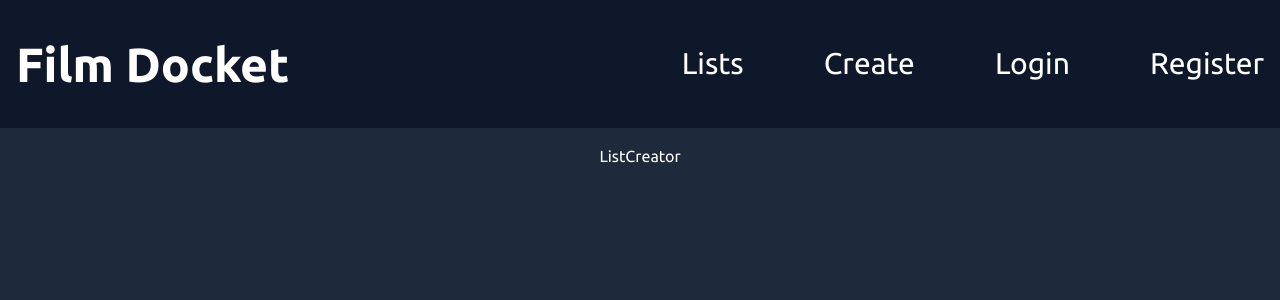
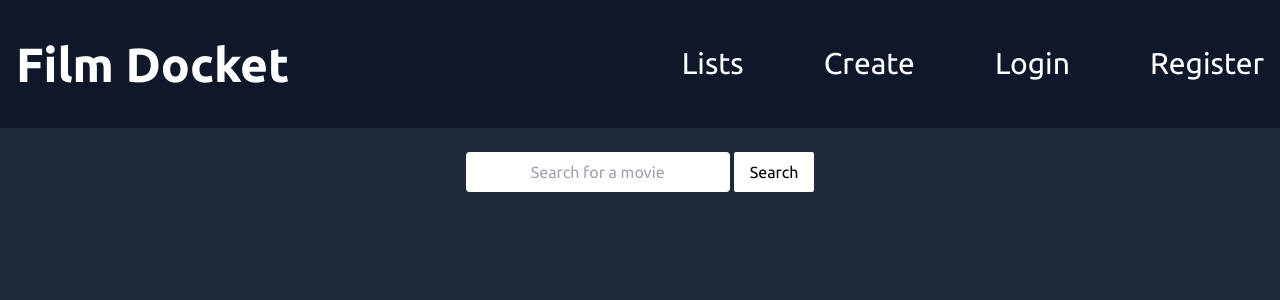
Before and after one commit to johnnybejar/movies, a React (Vite) app in the folder client/: page /create in a window 1280 px wide. Shown: the top 300 px of the page. Built offline with nearby package versions, Linux system fonts and the light colour scheme; no server answers.

Commit message:
implemented tmdb api call service - search not yet implemented

```diff
--- a/client/src/components/Header.tsx
+++ b/client/src/components/Header.tsx
@@ -1,7 +1,7 @@
 import { Link } from "react-router-dom";
 import authService from "../features/auth/authService";
 import { useEffect, useContext } from "react";
-import { useAuth } from "../features/AuthProvider";
+import { useAuth } from "../features/auth/AuthProvider";
 
 function Header() {
   const { auth, setAuth } = useAuth();
--- /dev/null
+++ b/client/src/features/lists/searchService.ts
@@ -0,0 +1,24 @@
+import axios from "axios";
+
+const API_KEY = import.meta.env.VITE_API_KEY;
+const ACCESS_TOKEN = import.meta.env.VITE_API_READ_ACCESS_TOKEN;
+
+const axiosClient = axios.create({
+  baseURL: "https://api.themoviedb.org/3/search/movie?query=",
+});
+
+async function searchMovie(query: string) {
+  const response = await axiosClient.get(
+    query + "&include_adult=true&language=en-US&page=1",
+    {
+      headers: {
+        Accept: "application/json",
+        Authorization: "Bearer " + ACCESS_TOKEN,
+      },
+    }
+  );
+
+  return response.data;
+}
+
+export default searchMovie;
--- a/client/src/main.tsx
+++ b/client/src/main.tsx
@@ -1,7 +1,7 @@
 import React from "react";
 import ReactDOM from "react-dom/client";
 import App from "./App.tsx";
-import { AuthProvider } from "./features/AuthProvider.tsx";
+import { AuthProvider } from "./features/auth/AuthProvider.tsx";
 import { QueryClient, QueryClientProvider } from "@tanstack/react-query";
 
 const queryClient = new QueryClient();
--- a/client/src/pages/ListCreator.tsx
+++ b/client/src/pages/ListCreator.tsx
@@ -1,9 +1,41 @@
 import { useState } from "react";
+import searchMovie from "../features/lists/searchService";
 
 function ListCreator() {
   const [search, setSearch] = useState<string>("");
+  const [results, setResults] = useState({});
 
-  return <div>ListCreator</div>;
+  function searchResults() {
+    const res = searchMovie(search);
+    console.log(res);
+  }
+
+  const onChange = (e: React.ChangeEvent) => {
+    const element = e.currentTarget as HTMLInputElement;
+    setSearch(() => element.value);
+  };
+
+  return (
+    <>
+      <div className="flex m-2 gap-1">
+        <input
+          className="rounded h-10 p-2 text-center text-black"
+          type="text"
+          id="search"
+          name="search"
+          value={search}
+          placeholder="Search for a movie"
+          onChange={onChange}
+        ></input>
+        <button
+          className="bg-white text-black rounded-sm px-4 hover:bg-gray-300 transition-all"
+          onSubmit={searchResults}
+        >
+          Search
+        </button>
+      </div>
+    </>
+  );
 }
 
 export default ListCreator;
--- a/client/src/pages/Login.tsx
+++ b/client/src/pages/Login.tsx
@@ -2,7 +2,7 @@ import { useState, useContext } from "react";
 import { useNavigate } from "react-router-dom";
 import { FaSignInAlt } from "react-icons/fa";
 import authService from "../features/auth/authService";
-import { useAuth } from "../features/AuthProvider";
+import { useAuth } from "../features/auth/AuthProvider";
 import { AxiosError } from "axios";
 
 interface UserData {
--- a/client/src/pages/Register.tsx
+++ b/client/src/pages/Register.tsx
@@ -1,7 +1,7 @@
 import { useState } from "react";
 import { useNavigate } from "react-router-dom";
 import { FaUser } from "react-icons/fa";
-import { useAuth } from "../features/AuthProvider";
+import { useAuth } from "../features/auth/AuthProvider";
 import authService from "../features/auth/authService";
 import axios, { AxiosError } from "axios";
 
```
Also changed, not shown: client/src/features/auth/AuthProvider.tsx (renamed from client/src/features/AuthProvider.tsx).
